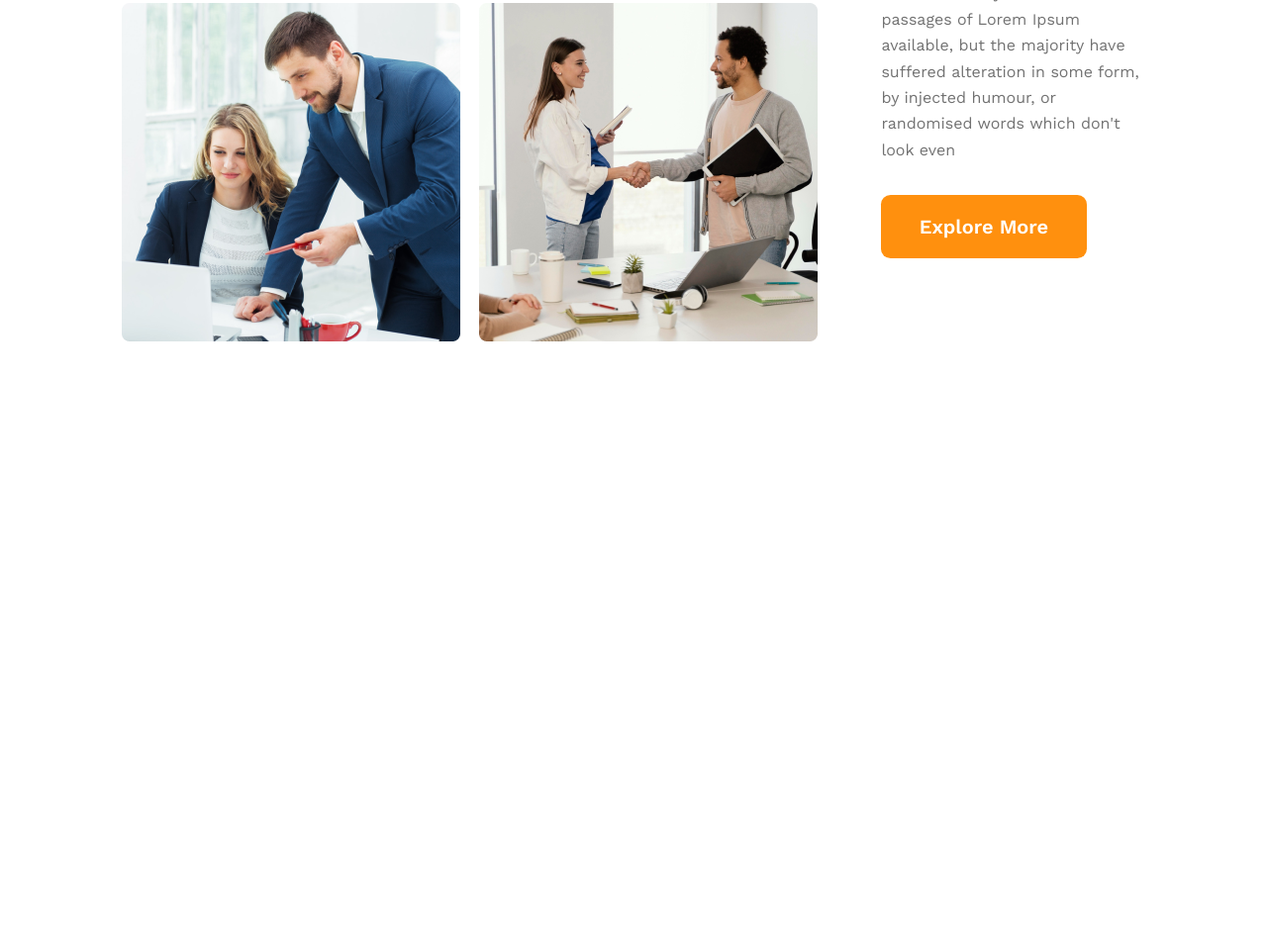
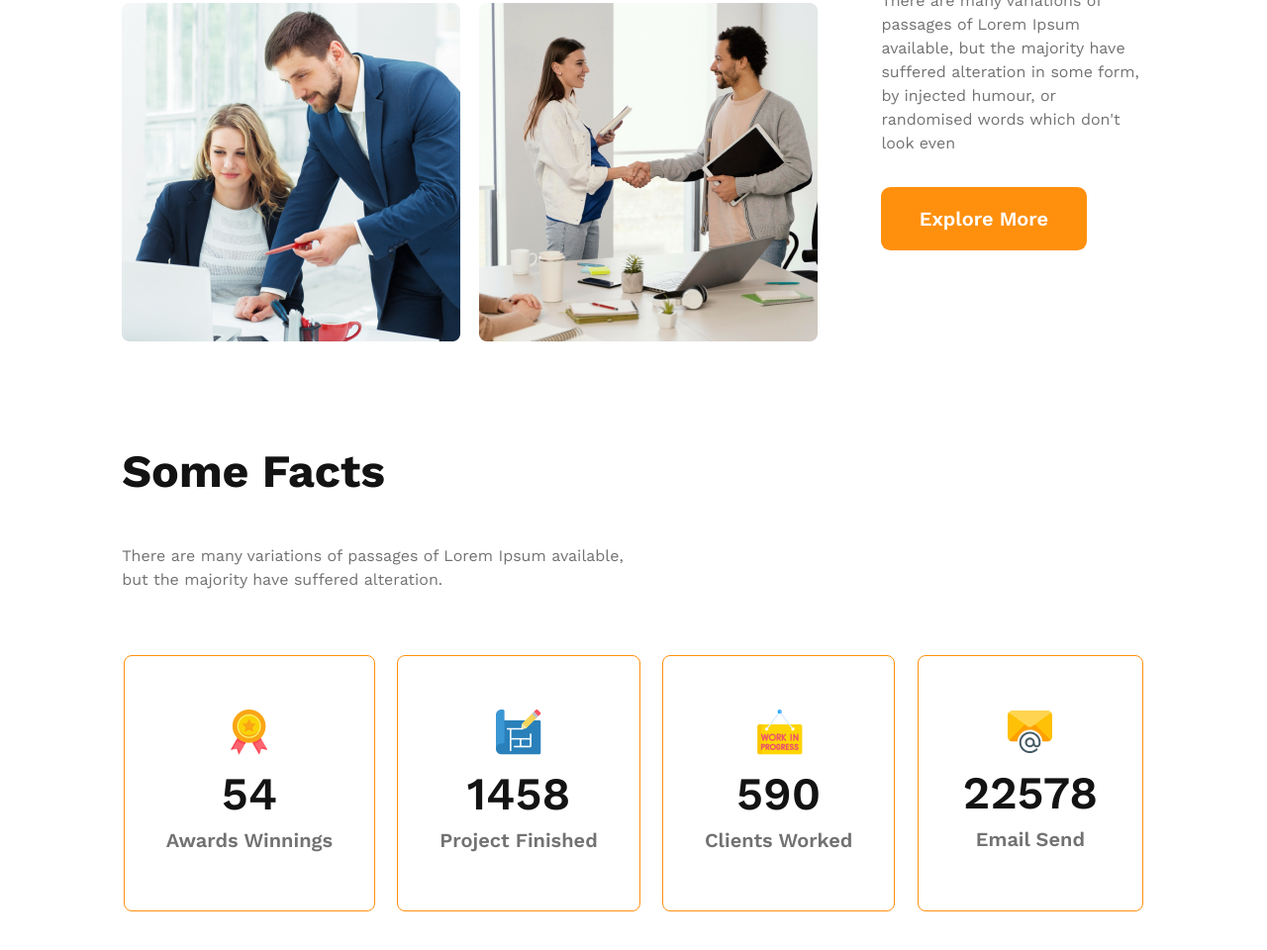
Before and after one commit to Pullock4981/g3-Archirtects-website, a plain HTML site: page index.html in a window 1280 px wide. Shown: the part 1705-2665 px from the top of the page at 99% size. Before the commit the page ends 2130 px from the top, so only its background shows below. Drawn offline with nearby package versions, Linux system fonts and the light colour scheme.

Commit message:
add facts section

```diff
--- a/index.html
+++ b/index.html
@@ -20,7 +20,7 @@
         <!-- nav ber -->
 
         <nav>
-            <h3 class="nev-heading">
+            <h3 class="small-heading">
                 G3 Architects
             </h3>
             <ul>
@@ -39,7 +39,7 @@
                     Brand New
                     Group of Architects
                 </h3>
-                <p class="banner-text">
+                <p class="discreption-text">
                     There are many variations of passages of Lorem Ipsum available, but the majority have suffered
                     alteration in some form, by injected humour, or randomised words which don't look even
                 </p>
@@ -67,7 +67,7 @@
                 <h3 class="teams-heading">
                     <span class="quick-list">Quick list</span> of Our <span class="feature">Features</span>
                 </h3>
-                <p class="teams-text">
+                <p class="discreption-text">
                     There are many variations of passages of Lorem Ipsum available, but the majority have suffered
                     alteration in some form, by injected humour, or randomised words which don't look even
                 </p>
@@ -75,7 +75,55 @@
             </div>
         </section>
 
+        <!-- features section -->
 
+        <section class="features">
+
+        </section>
+
+        <!-- facts section -->
+
+        <section class="facts">
+            <div class="facts-text">
+                <h3 class="small-heading">
+                    Some Facts
+                </h3>
+                <p class="discreption-text">
+                    There are many variations of passages of Lorem Ipsum available, but the majority have suffered
+                    alteration.
+                </p>
+            </div>
+            <div class="facts-images">
+                <div class="box">
+                    <img src="images/icons/ribon.png" alt="">
+                    <h3 class="box-heading">54</h3>
+                    <p class="box-text">
+                        Awards Winnings
+                    </p>
+                </div>
+                <div class="box">
+                    <img src="images/icons/projects.png" alt="">
+                    <h3 class="box-heading">1458</h3>
+                    <p class="box-text">
+                        Project Finished
+                    </p>
+                </div>
+                <div class="box">
+                    <img src="images/icons/customers.png" alt="">
+                    <h3 class="box-heading">590</h3>
+                    <p class="box-text">
+                        Clients Worked
+                    </p>
+                </div>
+                <div class="box">
+                    <img src="images/icons/email.png" alt="">
+                    <h3 class="box-heading">22578</h3>
+                    <p class="box-text">
+                        Email Send
+                    </p>
+                </div>
+            </div>
+        </section>
 
     </main>
 
--- a/style.css
+++ b/style.css
@@ -15,6 +15,21 @@
     cursor: pointer;
 }
 
+.small-heading {
+    color: #131313;
+    /* text-align: center; */
+    font-size: 5.8vh;
+    font-weight: 700;
+}
+
+.discreption-text {
+    color: var(--Dark-03, #727272);
+    font-size: 2vh;
+    font-weight: 400;
+    line-height: 3vh;
+    margin-bottom: 4vh;
+}
+
 /* header style */
 
 header {
@@ -30,12 +45,7 @@ nav {
     align-items: center;
 }
 
-.nev-heading {
-    color: #131313;
-    /* text-align: center; */
-    font-size: 5.8vh;
-    font-weight: 700;
-}
+
 
 nav>ul {
     display: flex;
@@ -74,14 +84,7 @@ nav li a {
     line-height: normal;
 }
 
-.banner-text {
-    color: var(--Dark-03, #727272);
-    text-align: center;
-    font-size: 2vh;
-    font-weight: 400;
-    line-height: 3vh;
-    margin-bottom: 4vh;
-}
+
 
 .banner-img {
     width: 100%;
@@ -131,13 +134,56 @@ main {
     color: #FF900E;
 }
 
-.teams-text {
-    color: var(--Dark-03, #727272);
-    font-size: 2vh;
-    font-style: normal;
-    font-weight: 400;
-    line-height: 3.3vh;
-    margin-bottom: 4vh;
+/* facts style */
+
+.facts{
+    margin: 0 auto;
+    margin-top: 13vh;
+}
+
+.facts-text {
+    width: 50%;
+}
+
+.facts-text >p{
+    margin-bottom: 8vh;
+}
+
+.facts-images{
+    gap: 1.5vw;
+}
+
+.box {
+    border-radius: 1vh;
+    border: 1px solid #FF900E;
+    text-align: center;
+    padding: 6.8vh 2.9vw;
+}
+
+.box-heading {
+    color: #131313;
+    font-size: 5.8vh;
+    font-weight: 600;
+}
+
+.box>h3 {
+    margin: 1vh;
+}
+
+.box>p {
+    margin: 0.6vh;
+}
+
+.box-text {
+    color: #727272;
+    font-size: 2.5vh;
+    font-weight: 600;
+}
+
+.facts-images {
+    display: flex;
+    justify-content: space-around;
+    /* margin: 0 auto; */
 }
 
 
@@ -169,7 +215,7 @@ main {
         grid-template-columns: 1fr;
     }
 
-    .team-images img{
+    .team-images img {
         width: 100%;
     }
 
@@ -180,11 +226,24 @@ main {
 
     }
 
+    .facts{
+        padding: 0vh 14vw;
+    }
+
+    .facts-text{
+        width: 100%;
+        text-align: center;
+    }
+
+    .facts-images{
+        flex-direction: column;
+    }
+
 }
 
 /* medium device */
 
-    @media screen and (min-width:577px) and (max-width:960px){
+@media screen and (min-width:577px) and (max-width:960px) {
     header {
         padding: 5vh 3vw;
     }
@@ -192,11 +251,12 @@ main {
     nav {
         flex-direction: column;
     }
-        .teams{
+
+    .teams {
         flex-direction: column-reverse;
     }
 
-        .team-images img{
+    .team-images img {
         width: 100%;
     }
 
@@ -206,4 +266,15 @@ main {
         padding-bottom: 2.75vh;
 
     }
+
+    .facts-text{
+        width: 100%;
+        text-align: center;
     }
+
+    .facts-images{
+        flex-direction: column;
+    }
+
+
+}
```
Lines whose indentation alone changed are shown as unchanged.
